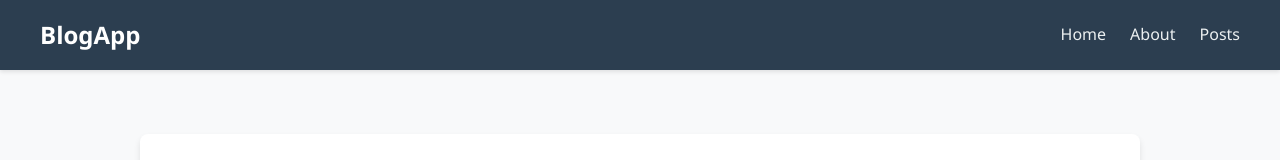
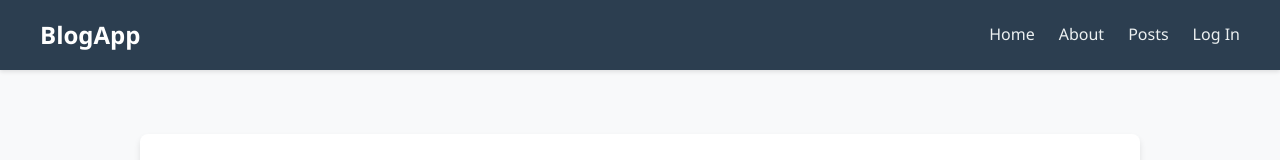
Before and after one commit to neurothrone/blog-frontend, a React (Vite) app: page / in a window 1280 px wide. Shown: the top 160 px of the page. Built offline with nearby package versions, Linux system fonts and the light colour scheme; no server answers.

Commit message:
add user authentication state handling to NavBar with login/logout functionality using useUser hook

```diff
--- a/src/components/NavBar.tsx
+++ b/src/components/NavBar.tsx
@@ -1,13 +1,27 @@
-import { Link } from "react-router";
 import { useState } from "react";
+import { Link, useNavigate } from "react-router";
+import { getAuth, signOut } from "firebase/auth";
+import useUser from "../hooks/use-user.ts";
 import "./NavBar.css";
 
 const NavBar = () => {
   const [isMenuOpen, setIsMenuOpen] = useState(false);
+  const { isLoading, user } = useUser();
+  const navigate = useNavigate();
 
   const toggleMenu = () => {
     setIsMenuOpen(!isMenuOpen);
   };
+
+  const handleLogout = async () => {
+    await signOut(getAuth());
+    setIsMenuOpen(false);
+  }
+
+  const handleLogin = () => {
+    navigate("/login");
+    setIsMenuOpen(false);
+  }
 
   return (
     <nav className="navbar">
@@ -15,10 +29,10 @@ const NavBar = () => {
         <Link to="/" className="navbar-logo">BlogApp</Link>
 
         <button className="navbar-toggle" onClick={toggleMenu}>
-          {isMenuOpen ? '✕' : '☰'}
+          {isMenuOpen ? "✕" : "☰"}
         </button>
 
-        <ul className={`navbar-menu ${isMenuOpen ? 'active' : ''}`}>
+        <ul className={`navbar-menu ${isMenuOpen ? "active" : ""}`}>
           <li className="navbar-item">
             <Link to="/" className="navbar-link" onClick={() => setIsMenuOpen(false)}>Home</Link>
           </li>
@@ -28,6 +42,28 @@ const NavBar = () => {
           <li className="navbar-item">
             <Link to="/posts" className="navbar-link" onClick={() => setIsMenuOpen(false)}>Posts</Link>
           </li>
+          {isLoading
+            ? (<li className="navbar-item">Loading...</li>)
+            : user ? (
+                <>
+                  <li className="navbar-item" style={{ color: "gold" }}>{user.email}</li>
+                  <li className="navbar-item">
+                    <button
+                      className="navbar-link"
+                      style={{ color: "red" }}
+                      onClick={handleLogout}>Log Out
+                    </button>
+                  </li>
+                </>
+              )
+              : <li className="navbar-item">
+                <Link
+                  to="/login"
+                  className="navbar-link"
+                  onClick={handleLogin}>Log In
+                </Link>
+              </li>
+          }
         </ul>
       </div>
     </nav>
--- /dev/null
+++ b/src/hooks/use-user.ts
@@ -0,0 +1,19 @@
+import { useEffect, useState } from "react";
+import { getAuth, onAuthStateChanged, User } from "firebase/auth";
+
+const useUser = () => {
+  const [isLoading, setIsLoading] = useState(true);
+  const [user, setUser] = useState<User | null>(null);
+
+  useEffect(() => {
+    // Unsubscribe from auth state changes
+    return onAuthStateChanged(getAuth(), (user) => {
+      setUser(user);
+      setIsLoading(false);
+    });
+  }, []);
+
+  return { isLoading, user };
+}
+
+export default useUser;
```
